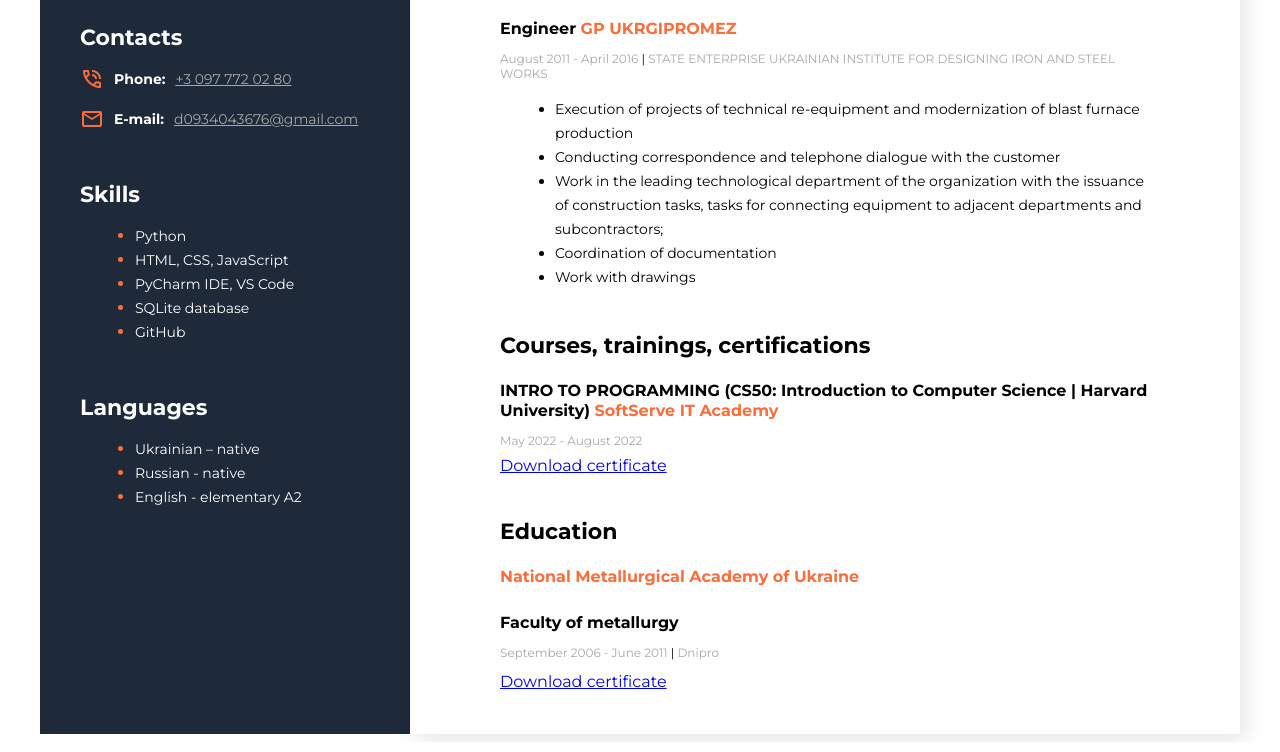
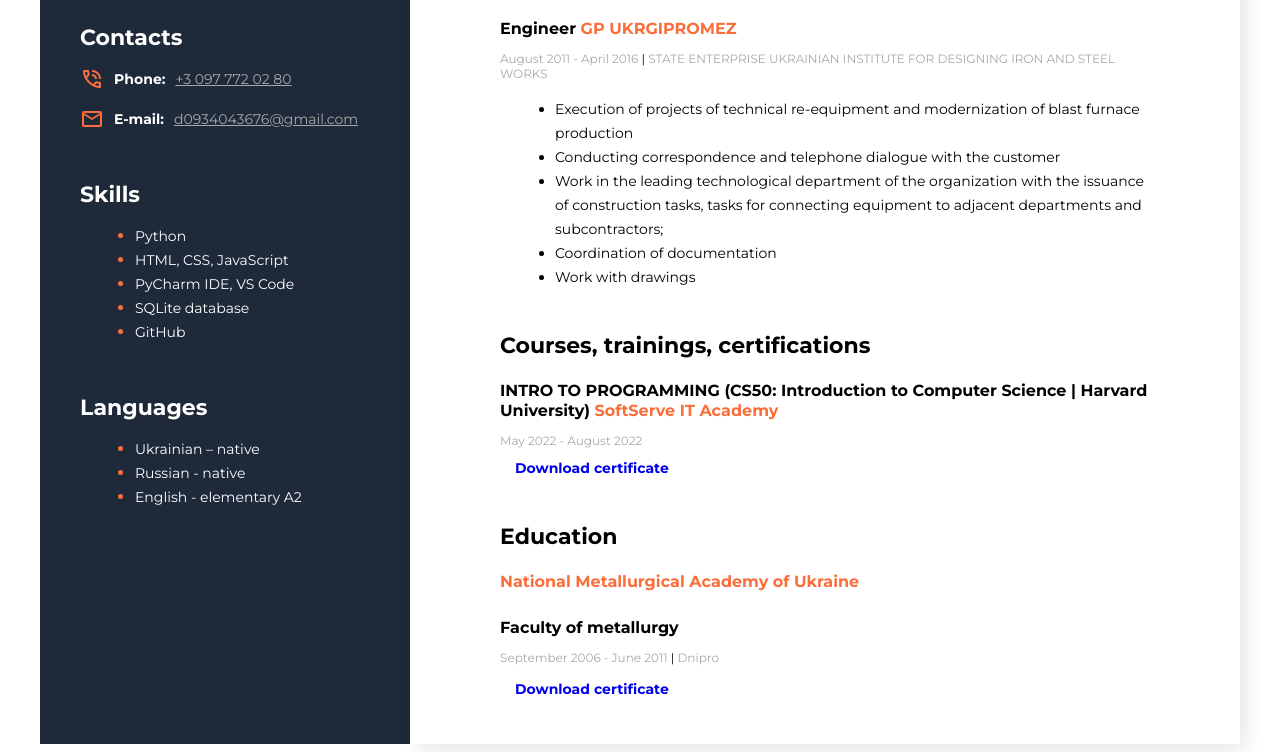
Before and after one commit to DmytroKaistro/CV, a plain HTML site: page index.html in a window 1280 px wide. Shown: the part 450-1202 px from the top of the page. Drawn offline with nearby package versions, Linux system fonts and the light colour scheme.

Commit message:
add style to download link

```diff
--- a/styles/styles.css
+++ b/styles/styles.css
@@ -186,6 +186,15 @@ body {
     line-height: 24px;
 }
 
+.download-link {
+    font-style: normal;
+    font-weight: 900;
+    font-size: 14px;
+    line-height: 24px;
+    text-decoration: none;
+    margin-left: 15px;
+}
+
 @keyframes grow {
     from  {
         opacity: 0;
```
